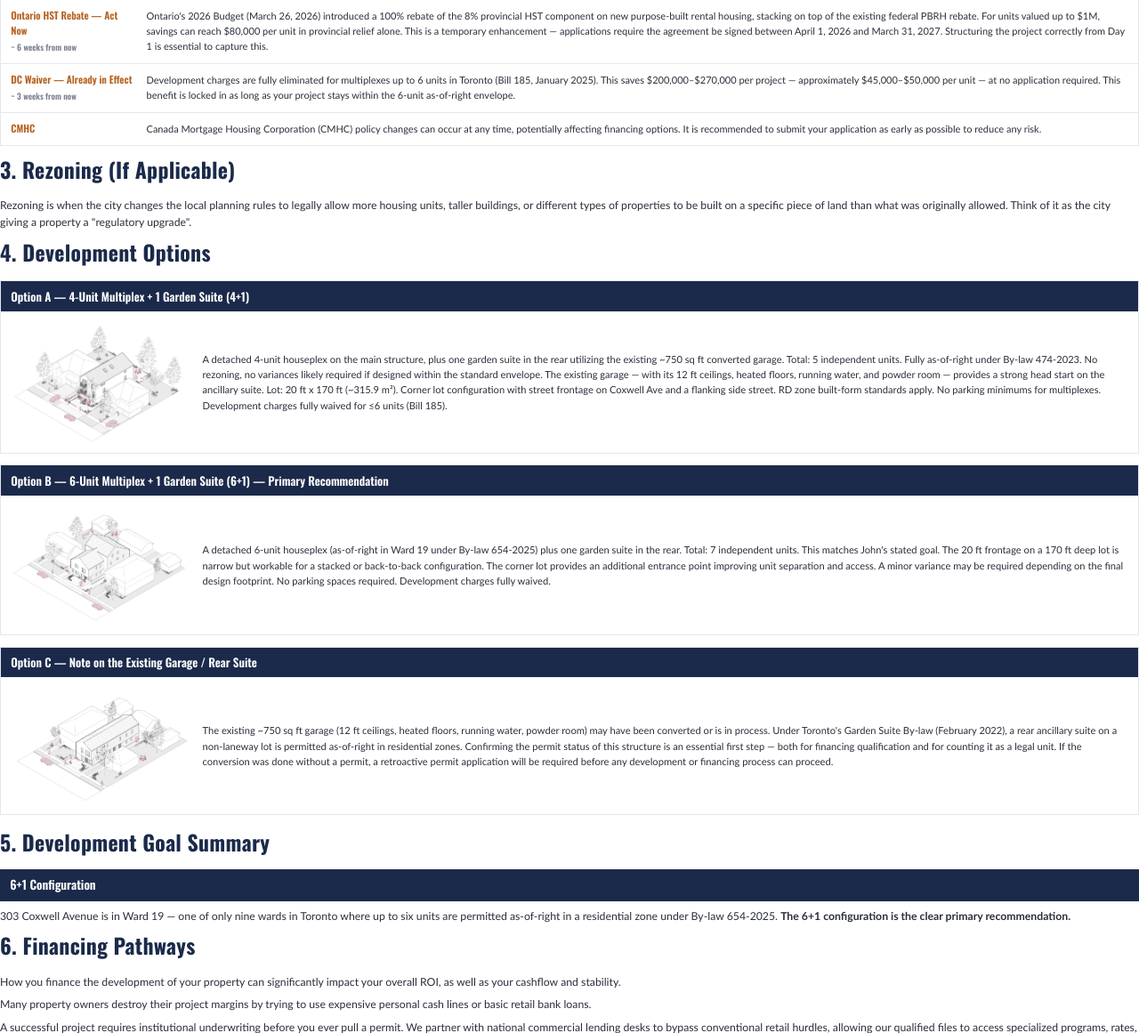
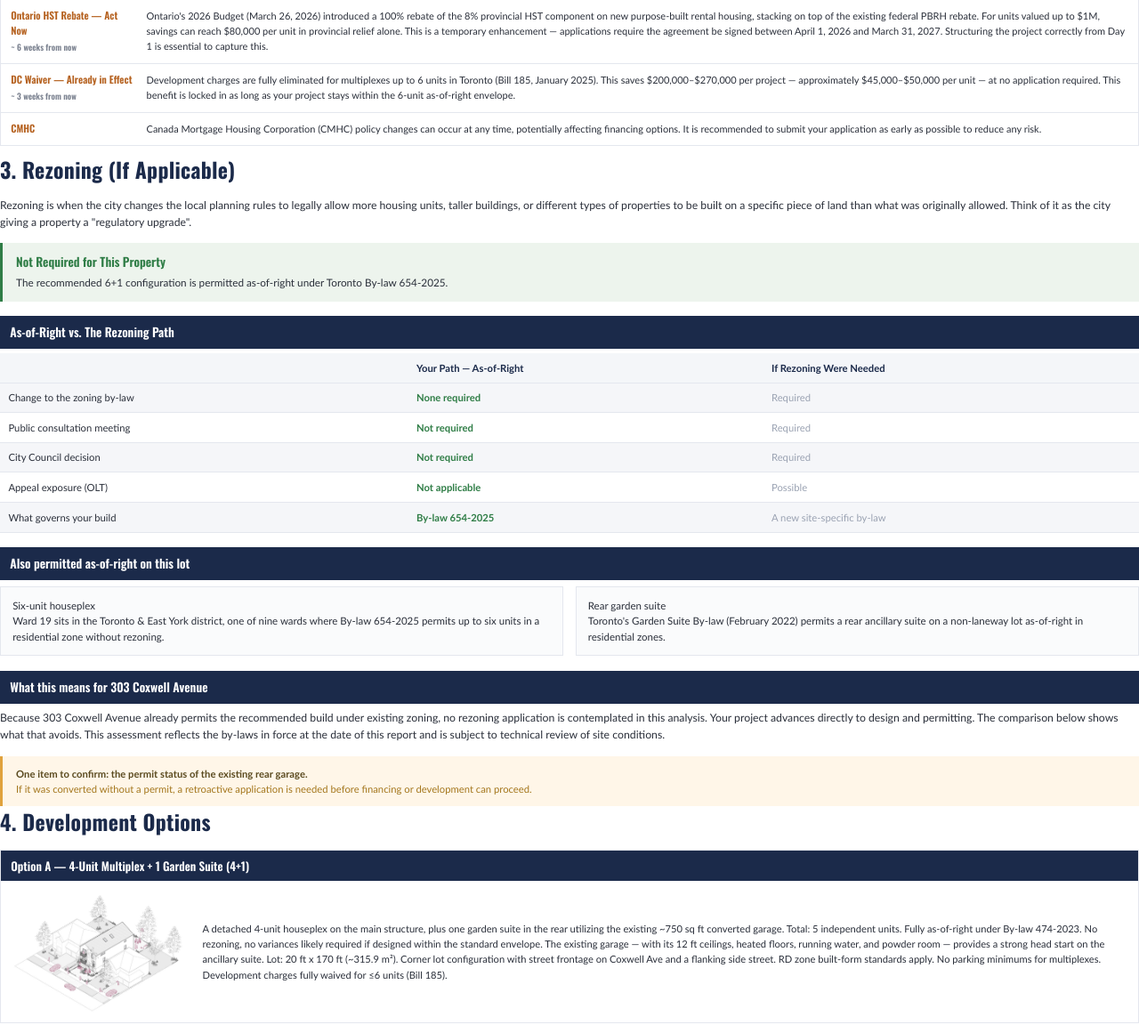
Before and after one commit to anasshahzad101/houselyft-report-engine, a Python web app: template templates/report_houselyft_master.html in a window 1280 px wide. Shown: the part 3510-4671 px from the top of the page at 89% size. Run offline with Jinja, Linux system fonts and the light colour scheme; the template is opened without the code that fills it, so the values that code supplies are empty.

Commit message:
Section 3 rebuilt to full deliverable content: rezoning verdict callout, as-of-right comparison table, permitted-uses cards, property verdict, confirm callout. Template section was a stub; page existed only in the hand-finished PDF. Full-text diff vs deliverable now clean.

```diff
--- a/templates/report_houselyft_master.html
+++ b/templates/report_houselyft_master.html
@@ -14,6 +14,17 @@ body{zoom:0.94;}
   body{font-family:'Lato',Arial,sans-serif;color:var(--ink);font-size:9.8pt;line-height:1.55;margin:0;}
   h1,h2,h3,.os{font-family:'Oswald',Arial,sans-serif;}
   p{margin:7px 0;} ul{margin:7px 0;padding-left:18px;} li{margin:4px 0;} small{color:var(--mut);}
+    .co-green{border-left:4px solid #2f7d46;background:#edf4ed;padding:12px 16px;margin:14px 0 18px;font-size:9.4pt;}
+  .co-green .ct2{font-family:'Oswald';font-weight:600;color:#2f7d46;font-size:11pt;margin-bottom:4px;}
+  .co-amber{border-left:4px solid #e0a23d;background:#fff6e8;padding:11px 16px;margin:16px 0 0;font-size:9pt;color:#5a4a1f;}
+  .co-amber .sub{color:#a4761c;}
+  .cmp{width:100%;border-collapse:collapse;margin:6px 0 18px;font-size:9pt;}
+  .cmp th{text-align:left;padding:8px 10px;font-weight:700;color:var(--navy);border-bottom:1px solid var(--line);background:#f4f6f9;}
+  .cmp td{padding:8px 10px;border-bottom:1px solid var(--line);background:#fff;}
+  .cmp td.g{color:#2f7d46;font-weight:700;}
+  .cmp td.n{color:#9aa2b2;}
+  .twocard{display:flex;gap:14px;margin:8px 0 18px;}
+  .card2{flex:1;border:1px solid var(--line);background:#fafbfc;padding:12px 14px;font-size:9.2pt;}
   .section{page-break-before:always;} .section.first{page-break-before:auto;} .section.flow{page-break-before:auto;}
   h2.sec{font-family:'Oswald';font-weight:700;color:var(--navy);font-size:19pt;letter-spacing:.3px;margin:0 0 12px;}
   h3{font-family:'Oswald';font-weight:600;color:var(--navy2);font-size:11.5pt;margin:15px 0 5px;}
@@ -193,6 +204,24 @@ body{zoom:0.94;}
 <div class="section">
   <h2 class="sec">3. Rezoning (If Applicable)</h2>
   <p>Rezoning is when the city changes the local planning rules to legally allow more housing units, taller buildings, or different types of properties to be built on a specific piece of land than what was originally allowed. Think of it as the city giving a property a "regulatory upgrade".</p>
+  <div class="co-green"><div class="ct2">Not Required for This Property</div>The recommended 6+1 configuration is permitted as-of-right under Toronto By-law 654-2025.</div>
+  <div class="barhead" style="text-align:left;">As-of-Right vs. The Rezoning Path</div>
+  <table class="cmp">
+    <tr><th></th><th>Your Path — As-of-Right</th><th>If Rezoning Were Needed</th></tr>
+    <tr><td>Change to the zoning by-law</td><td class="g">None required</td><td class="n">Required</td></tr>
+    <tr><td>Public consultation meeting</td><td class="g">Not required</td><td class="n">Required</td></tr>
+    <tr><td>City Council decision</td><td class="g">Not required</td><td class="n">Required</td></tr>
+    <tr><td>Appeal exposure (OLT)</td><td class="g">Not applicable</td><td class="n">Possible</td></tr>
+    <tr><td>What governs your build</td><td class="g">By-law 654-2025</td><td class="n">A new site-specific by-law</td></tr>
+  </table>
+  <div class="barhead" style="text-align:left;">Also permitted as-of-right on this lot</div>
+  <div class="twocard">
+    <div class="card2"><div class="ct">Six-unit houseplex</div>Ward 19 sits in the Toronto &amp; East York district, one of nine wards where By-law 654-2025 permits up to six units in a residential zone without rezoning.</div>
+    <div class="card2"><div class="ct">Rear garden suite</div>Toronto's Garden Suite By-law (February 2022) permits a rear ancillary suite on a non-laneway lot as-of-right in residential zones.</div>
+  </div>
+  <div class="barhead" style="text-align:left;">What this means for 303 Coxwell Avenue</div>
+  <p>Because 303 Coxwell Avenue already permits the recommended build under existing zoning, no rezoning application is contemplated in this analysis. Your project advances directly to design and permitting. The comparison below shows what that avoids. This assessment reflects the by-laws in force at the date of this report and is subject to technical review of site conditions.</p>
+  <div class="co-amber"><b>One item to confirm: the permit status of the existing rear garage.</b><br><span class="sub">If it was converted without a permit, a retroactive application is needed before financing or development can proceed.</span></div>
 </div>
 
 <!-- 4 DEVELOPMENT OPTIONS -->
```
